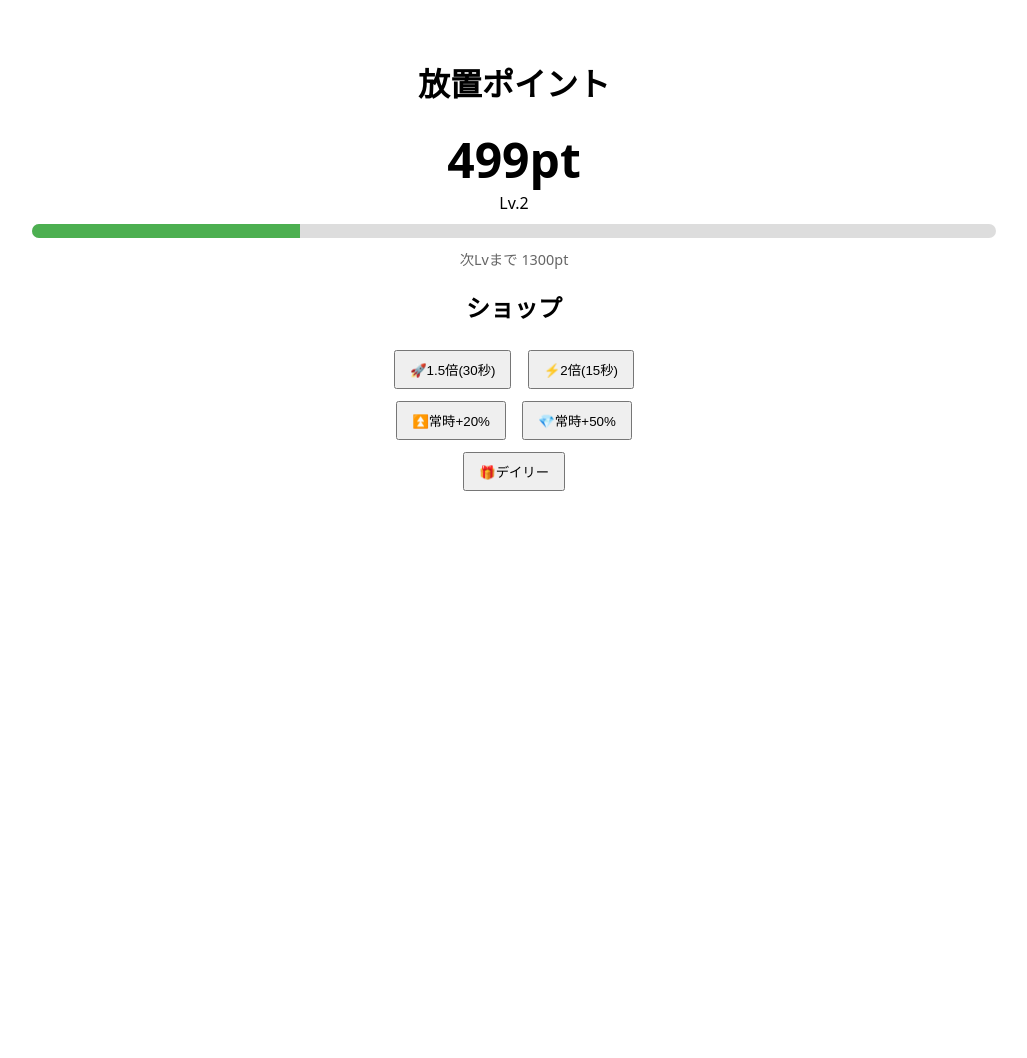
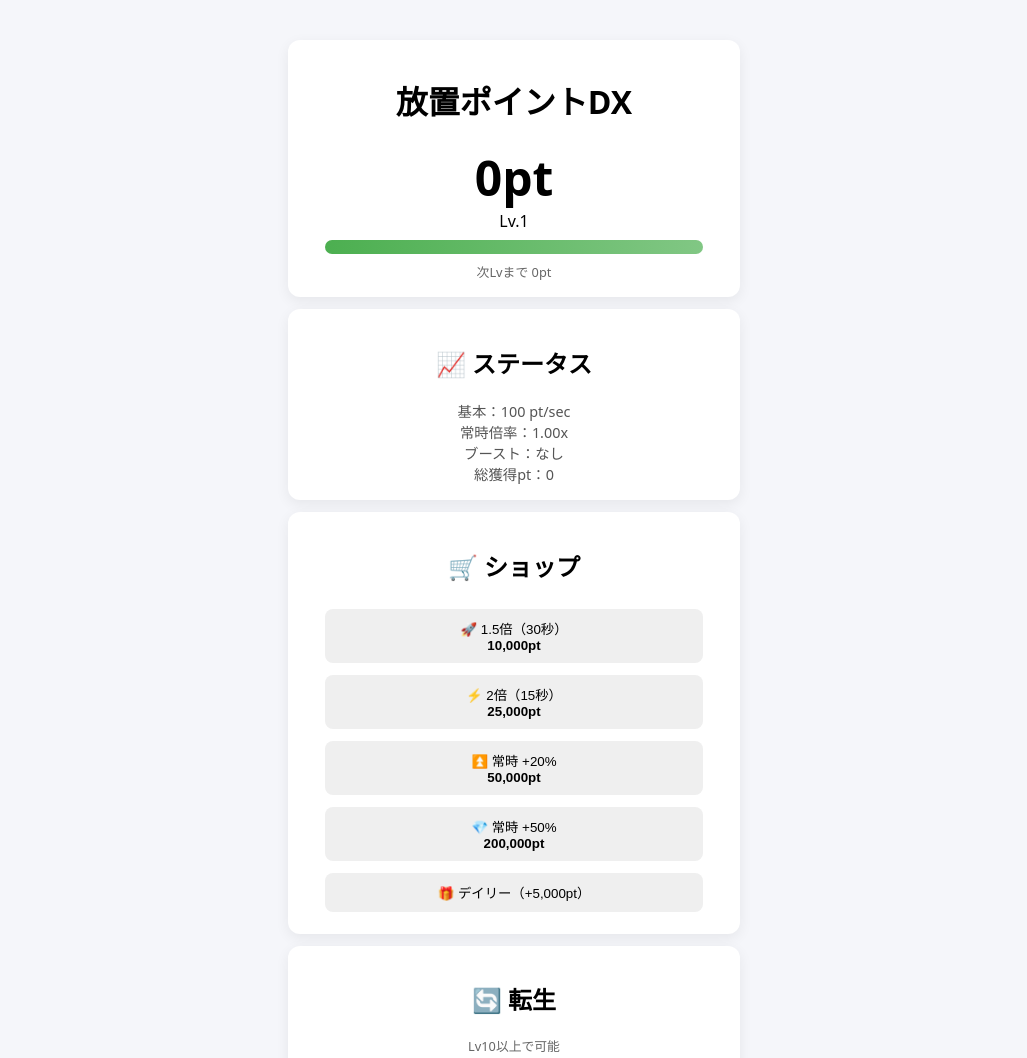
Before and after one commit to hamumeron/ish, a plain HTML site: page index.html in a window 1280 px wide. Shown: the top 1058 px of the page, without its empty margins (126-1153 px from the left). Before the commit the page ends 800 px from the top, so only its background shows below. Drawn offline with Linux system fonts and the light colour scheme.

Commit message:
Update index.html

```diff
--- a/index.html
+++ b/index.html
@@ -2,130 +2,166 @@
 <html lang="ja">
 <head>
 <meta charset="UTF-8">
-<title>放置ポイント</title>
+<title>放置ポイントDX</title>
 <style>
-body{font-family:system-ui;text-align:center;padding:30px}
-.pt{font-size:3em;font-weight:bold}
-.shop button{margin:6px;padding:8px 14px}
-.bar{width:80%;height:14px;background:#ddd;margin:10px auto;border-radius:7px;overflow:hidden}
-.bar>div{height:100%;background:#4caf50;width:0%}
-.small{color:#666;font-size:.9em}
+body{font-family:system-ui;background:#f5f6fa;text-align:center;padding:20px}
+.card{background:#fff;border-radius:12px;padding:16px;margin:12px auto;max-width:420px;box-shadow:0 4px 14px #0001}
+.pt{font-size:3em;font-weight:800}
+button{padding:10px 14px;margin:6px;border:0;border-radius:8px;cursor:pointer}
+button:disabled{opacity:.4;cursor:not-allowed}
+.shop button{width:90%}
+.stat{font-size:.9em;color:#555}
+.bar{width:90%;height:14px;background:#ddd;border-radius:7px;margin:8px auto;overflow:hidden}
+.bar>div{height:100%;background:linear-gradient(90deg,#4caf50,#81c784)}
+.small{font-size:.8em;color:#666}
+.ok{color:#2e7d32}
+.warn{color:#c62828}
 </style>
 </head>
 <body>
 
-<h1>放置ポイント</h1>
+<div class="card">
+<h1>放置ポイントDX</h1>
 <div class="pt"><span id="pt">0</span>pt</div>
 <div>Lv.<span id="lv">1</span></div>
 <div class="bar"><div id="bar"></div></div>
 <div class="small">次Lvまで <span id="next">0</span>pt</div>
-
-<h2>ショップ</h2>
-<div class="shop">
-<button onclick="buyBoost(1.5,30000,10000)">🚀1.5倍(30秒)</button>
-<button onclick="buyBoost(2,15000,25000)">⚡2倍(15秒)</button><br>
-<button onclick="buyPerm(1.2,50000)">⏫常時+20%</button>
-<button onclick="buyPerm(1.5,200000)">💎常時+50%</button><br>
-<button onclick="daily()">🎁デイリー</button>
 </div>
 
-<p id="info"></p>
+<div class="card">
+<h2>📈 ステータス</h2>
+<div class="stat">基本：100 pt/sec</div>
+<div class="stat">常時倍率：<span id="perm">1.00</span>x</div>
+<div class="stat">ブースト：<span id="boost">なし</span></div>
+<div class="stat">総獲得pt：<span id="total">0</span></div>
+</div>
+
+<div class="card shop">
+<h2>🛒 ショップ</h2>
+
+<button id="b15" onclick="buyBoost(1.5,30000,10000)">
+🚀 1.5倍（30秒）<br><b>10,000pt</b>
+</button>
+
+<button id="b2" onclick="buyBoost(2,15000,25000)">
+⚡ 2倍（15秒）<br><b>25,000pt</b>
+</button>
+
+<button onclick="buyPerm(1.2,50000)">
+⏫ 常時 +20%<br><b>50,000pt</b>
+</button>
+
+<button onclick="buyPerm(1.5,200000)">
+💎 常時 +50%<br><b>200,000pt</b>
+</button>
+
+<button onclick="daily()">🎁 デイリー（+5,000pt）</button>
+</div>
+
+<div class="card">
+<h2>🔄 転生</h2>
+<p class="small">Lv10以上で可能</p>
+<button onclick="rebirth()">✨ 転生（常時倍率+10%）</button>
+</div>
+
+<div class="card">
+<h2>🏆 実績</h2>
+<div id="ach"></div>
+</div>
+
+<p id="info" class="small"></p>
 
 <script>
 /* ===== DOM ===== */
-const ptEl = document.getElementById("pt");
-const lvEl = document.getElementById("lv");
-const barEl = document.getElementById("bar");
-const nextEl = document.getElementById("next");
-const infoEl = document.getElementById("info");
+const ptEl=pt,lvEl=lv,barEl=bar,nextEl=next;
+const permEl=perm,boostEl=boost,totalEl=total,infoEl=info,achEl=ach;
 
 /* ===== 設定 ===== */
-const BASE = 100;
-const KEY = {
-  p:"p", t:"t", b:"b", m:"m", d:"d"
-};
+const BASE=100;
+const K={p:"p",t:"t",b:"b",m:"m",d:"d",tot:"tot",rb:"rb"};
+let point=+localStorage.getItem(K.p)||0;
+let total=+localStorage.getItem(K.tot)||point;
+let last=+localStorage.getItem(K.t)||Date.now();
+let boostUntil=+localStorage.getItem(K.b)||0;
+let permMul=+localStorage.getItem(K.m)||1;
+let dailyLast=+localStorage.getItem(K.d)||0;
+let rebirthCount=+localStorage.getItem(K.rb)||0;
+let boostMul=1;
 
-let point = Number(localStorage.getItem(KEY.p)) || 0;
-let lastTime = Number(localStorage.getItem(KEY.t)) || Date.now();
-let boostUntil = Number(localStorage.getItem(KEY.b)) || 0;
-let permMul = Number(localStorage.getItem(KEY.m)) || 1;
-let dailyLast = Number(localStorage.getItem(KEY.d)) || 0;
-let boostMul = 1;
-
-/* ===== オフライン加算 ===== */
-const offlineSec = Math.floor((Date.now() - lastTime) / 1000);
-point += offlineSec * BASE;
+/* ===== オフライン ===== */
+point+=Math.floor((Date.now()-last)/1000)*BASE;
 
 /* ===== レベル ===== */
-const level = p => Math.floor(Math.sqrt(p / 200)) + 1;
-const need = lv => lv * lv * 200;
+const level=p=>Math.floor(Math.sqrt(p/200))+1;
+const need=l=>l*l*200;
 
-/* ===== UI更新 ===== */
+/* ===== UI ===== */
 function updateUI(){
-  ptEl.textContent = Math.floor(point);
-  const lv = level(point);
-  lvEl.textContent = lv;
+ ptEl.textContent=Math.floor(point);
+ totalEl.textContent=Math.floor(total);
+ const lv=level(point);
+ lvEl.textContent=lv;
+ const rem=need(lv+1)-point;
+ nextEl.textContent=Math.max(0,Math.floor(rem));
+ barEl.style.width=Math.min(100,(1-rem/need(lv+1))*100)+"%";
+ permEl.textContent=permMul.toFixed(2);
+ boostEl.textContent=Date.now()<boostUntil
+ ? boostMul+"x ("+Math.ceil((boostUntil-Date.now())/1000)+"s)"
+ : "なし";
 
-  const remain = need(lv + 1) - point;
-  nextEl.textContent = Math.max(0, Math.floor(remain));
+ document.getElementById("b15").disabled=point<10000||Date.now()<boostUntil;
+ document.getElementById("b2").disabled=point<25000||Date.now()<boostUntil;
 
-  const percent = Math.min(100, (1 - remain / need(lv + 1)) * 100);
-  barEl.style.width = percent + "%";
+ achEl.innerHTML="";
+ if(total>=100000) achEl.innerHTML+="🏅 10万pt達成<br>";
+ if(permMul>=2) achEl.innerHTML+="💠 常時倍率2倍<br>";
+ if(rebirthCount>0) achEl.innerHTML+="✨ 転生済み";
 }
 
 /* ===== レート ===== */
-function currentRate(){
-  let r = BASE * permMul;
-  if (Date.now() < boostUntil) r *= boostMul;
-  return r;
+const rate=()=>BASE*permMul*(Date.now()<boostUntil?boostMul:1);
+
+/* ===== 購入 ===== */
+function buyBoost(m,t,c){
+ if(point<c||Date.now()<boostUntil)return;
+ point-=c;boostMul=m;boostUntil=Date.now()+t;
+}
+function buyPerm(m,c){
+ if(point<c)return;
+ point-=c;permMul*=m;
+ localStorage.setItem(K.m,permMul);
+}
+function daily(){
+ if(Date.now()-dailyLast<864e5){infoEl.textContent="今日は受取済み";return;}
+ point+=5000;dailyLast=Date.now();
+ localStorage.setItem(K.d,dailyLast);
+}
+function rebirth(){
+ if(level(point)<10)return;
+ point=0;
+ permMul*=1.1;
+ rebirthCount++;
+ localStorage.setItem(K.m,permMul);
+ localStorage.setItem(K.rb,rebirthCount);
 }
 
-/* ===== 購入 ===== */
-function buyBoost(mul, time, cost){
-  if (point < cost || Date.now() < boostUntil) return;
-  point -= cost;
-  boostMul = mul;
-  boostUntil = Date.now() + time;
-}
-
-function buyPerm(mul, cost){
-  if (point < cost) return;
-  point -= cost;
-  permMul *= mul;
-  localStorage.setItem(KEY.m, permMul);
-}
-
-/* ===== デイリー ===== */
-function daily(){
-  const now = Date.now();
-  if (now - dailyLast < 86400000){
-    infoEl.textContent = "今日は受取済み";
-    return;
-  }
-  point += 5000;
-  dailyLast = now;
-  localStorage.setItem(KEY.d, now);
-  infoEl.textContent = "デイリー +5000pt";
-}
-
-/* ===== メインループ（ミリ秒計算） ===== */
-let lastFrame = performance.now();
-function loop(now){
-  const delta = (now - lastFrame) / 1000;
-  lastFrame = now;
-
-  point += delta * currentRate();
-  updateUI();
-  requestAnimationFrame(loop);
+/* ===== メイン ===== */
+let lastF=performance.now();
+function loop(n){
+ const d=(n-lastF)/1000;lastF=n;
+ const inc=d*rate();
+ point+=inc;total+=inc;
+ updateUI();requestAnimationFrame(loop);
 }
 requestAnimationFrame(loop);
 
 /* ===== 保存 ===== */
 setInterval(()=>{
-  localStorage.setItem(KEY.p, Math.floor(point));
-  localStorage.setItem(KEY.t, Date.now());
-  localStorage.setItem(KEY.b, boostUntil);
-}, 5000);
+ localStorage.setItem(K.p,Math.floor(point));
+ localStorage.setItem(K.tot,Math.floor(total));
+ localStorage.setItem(K.t,Date.now());
+ localStorage.setItem(K.b,boostUntil);
+},5000);
 
 updateUI();
 </script>
```
